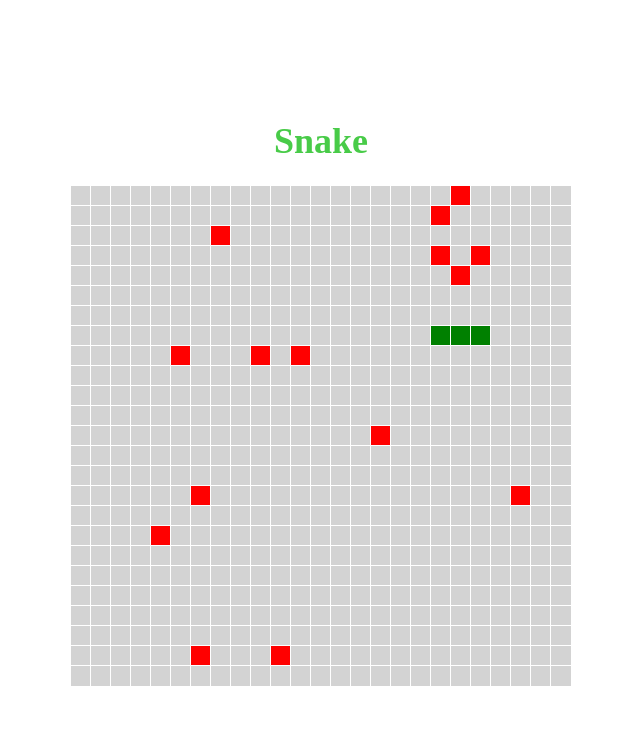
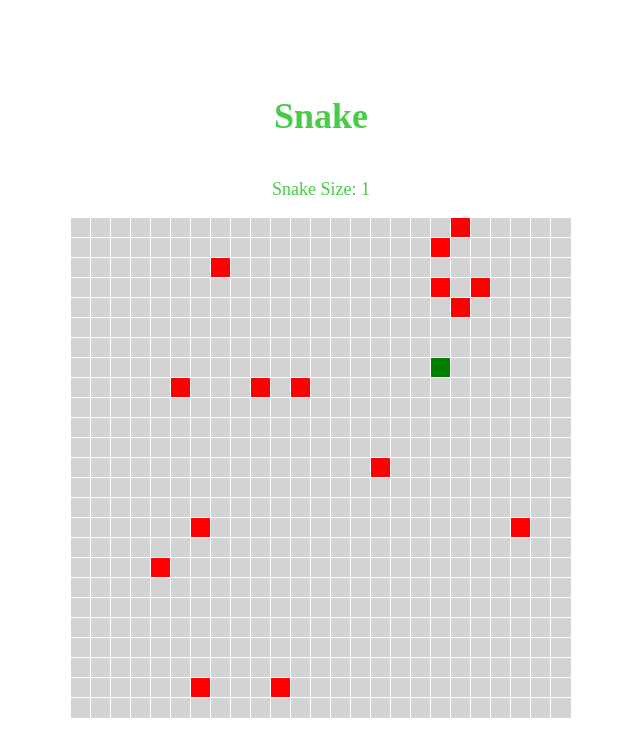
Before and after one commit to AndrewByerle/snake-game, a Vue app: page /game in a window 1280 px wide. Shown: the top 756 px of the page, without its empty margins (319-959 px from the left). Built offline with nearby package versions, Linux system fonts and the light colour scheme.

Commit message:
added play again button

```diff
--- a/src/App.vue
+++ b/src/App.vue
@@ -5,24 +5,19 @@ import Game from './views/Game.vue'
 // import router from "./router";
 import HomeView from "./views/HomeView.vue";
 import { RouterLink, useRouter } from "vue-router";
-
 </script>
 
 <template>
-
   <div class="center">
     <div>
-      <div class="center">
+      <div class="title">
         <h1>
           Snake
         </h1>
-
       </div>
       <Game />
     </div>
   </div>
-
-
 </template>
 
 
@@ -30,15 +25,16 @@ import { RouterLink, useRouter } from "vue-router";
 <style>
 .center {
   padding-top: 5%;
-  /* color: black; */
   display: flex;
   align-items: center;
   justify-content: center;
-  font-size: large;
- color:rgb(72, 203, 72);
 }
 
 .title {
-  width: 100px
+ font-size: large;
+ display: flex;
+ align-items: center;
+ justify-content: center;
+ color:rgb(72, 203, 72);
 }
 </style>
--- a/src/views/Game.vue
+++ b/src/views/Game.vue
@@ -1,7 +1,5 @@
 <script setup lang="ts">
-
 import { ref } from 'vue';
-import type { Ref } from 'vue';
 
 type square = 'snake' | 'open' | 'apple';
 type direction = 'left' | 'right' | 'up' | 'down';
@@ -9,17 +7,15 @@ const BOARD_SIZE = 25;
 let board = ref<square[][]>([...Array(BOARD_SIZE)].map(() => [...Array(BOARD_SIZE)].map(() => 'open')));
 let snakeLocation: number[][] = [];
 let snakeDirection = ref<direction>('right');
+let snakeSize = ref<number>(1)
 let snakeSpeed = ref<number>(500);
 let lost = ref<boolean>(false);
-let grid = board.value;
 let snakeSpeedChange = 200;
 
 // Setup initial snake location
-for (var i: number = 3; i < 6; i++) {
-    var initialSnake: square = 'snake';
-    board.value[7][i] = initialSnake;
-    snakeLocation.push([7, i]);
-}
+const initialSnake: square = 'snake';
+board.value[7][3] = initialSnake;
+snakeLocation.push([7, 3]);
 
 const continuousMovement = () => {
     const dir = snakeDirection.value
@@ -39,6 +35,7 @@ const continuousMovement = () => {
 
 const snakeDetails = () => {
     const snakeLength = snakeLocation.length;
+    snakeSize.value = snakeLength;
     const head = snakeLocation[snakeLength - 1];
     const tail = snakeLocation[0]
     return { snakeLength, head, tail }
@@ -77,14 +74,14 @@ const getRandomInt = (num: number) => {
 const generateApple = () => {
     let i = getRandomInt(BOARD_SIZE);
     let j = getRandomInt(BOARD_SIZE)
-    if (board.value[i][j] === 'snake'){
+    if (board.value[i][j] === 'snake') {
         generateApple();
-    } else{
+    } else {
         board.value[i][j] = 'apple'
     }
 }
 const gameState = () => {
-    if (lost.value === true){
+    if (lost.value === true) {
         return
     }
     continuousMovement()
@@ -104,7 +101,7 @@ const moveSnake = (x: number, y: number) => {
     const { head, tail } = snakeDetails();
     const [i, j] = head;
     checkIllegalMove(i + y, j + x);
-    if (lost.value === true){ return }
+    if (lost.value === true) { return }
     const next = board.value[i + y][j + x];
     const shouldRemove = !isApple(next);
     removeTail(shouldRemove, tail);
@@ -153,25 +150,52 @@ const test = (row: square[], col: square) => {
 
 
 <template>
+    <div>
+        <p class="title">
+            Snake Size: {{ snakeSize }}
+        </p>
+    </div>
     <div v-for="(row, i) in board" class="row">
         <div v-for="(col, j) in row" :class="`square ${board[i][j]}`" @click="test(row, col)"></div>
     </div>
     <div v-if="lost" class="lost">
+        <div>
             <h1>
                 Game Over!
             </h1>
+            <div class="again">
+                <button>
+                    Play Again
+                </button>
+
+            </div>
+        </div>
     </div>
 
 </template>
 
 
 <style>
+.title {
+    font-size: large;
+    display: flex;
+    align-items: center;
+    justify-content: center;
+    color: rgb(72, 203, 72);
+}
+
+.again {
+    display: flex;
+    align-items: center;
+    justify-content: center;
+}
+
 .lost {
     font-size: large;
     display: flex;
     align-items: center;
     justify-content: center;
- color:rgb(72, 203, 72);
+    color: rgb(72, 203, 72);
 }
 
 .square {
```
Lines whose indentation alone changed are shown as unchanged.
